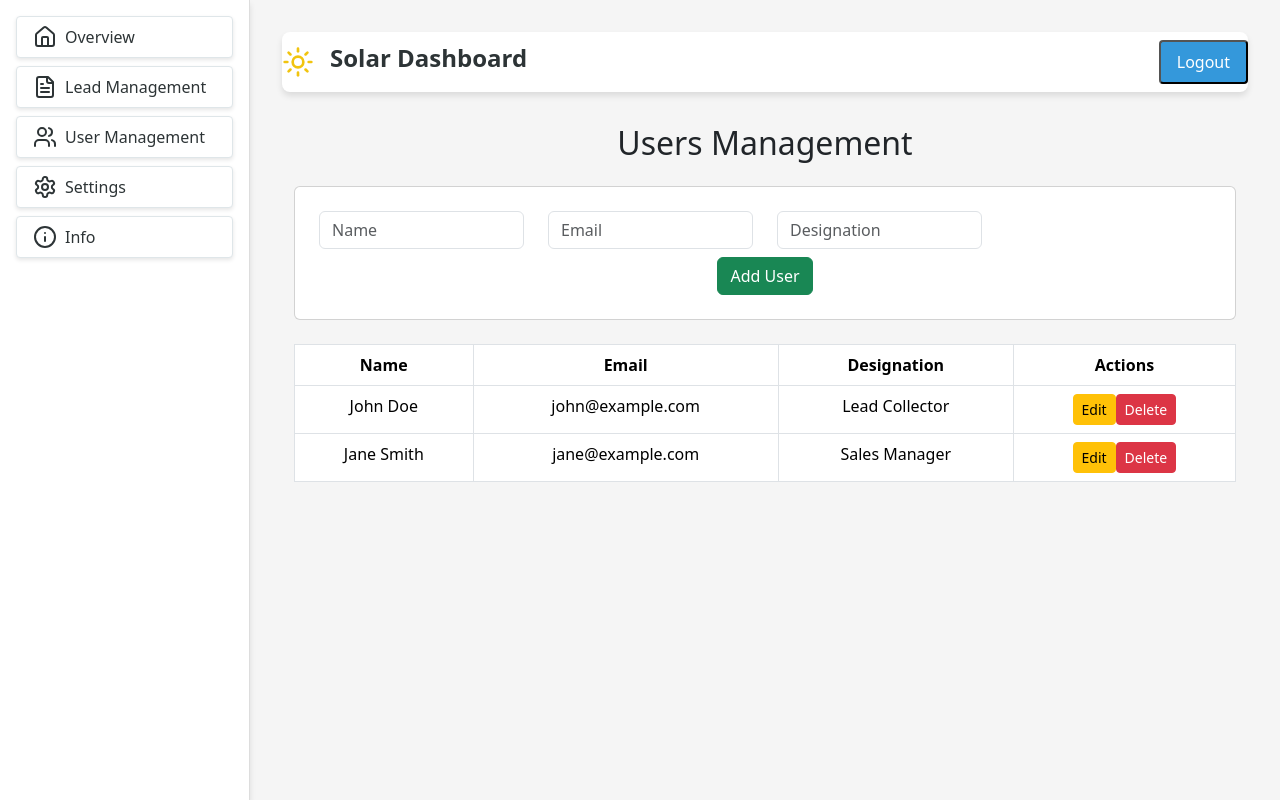
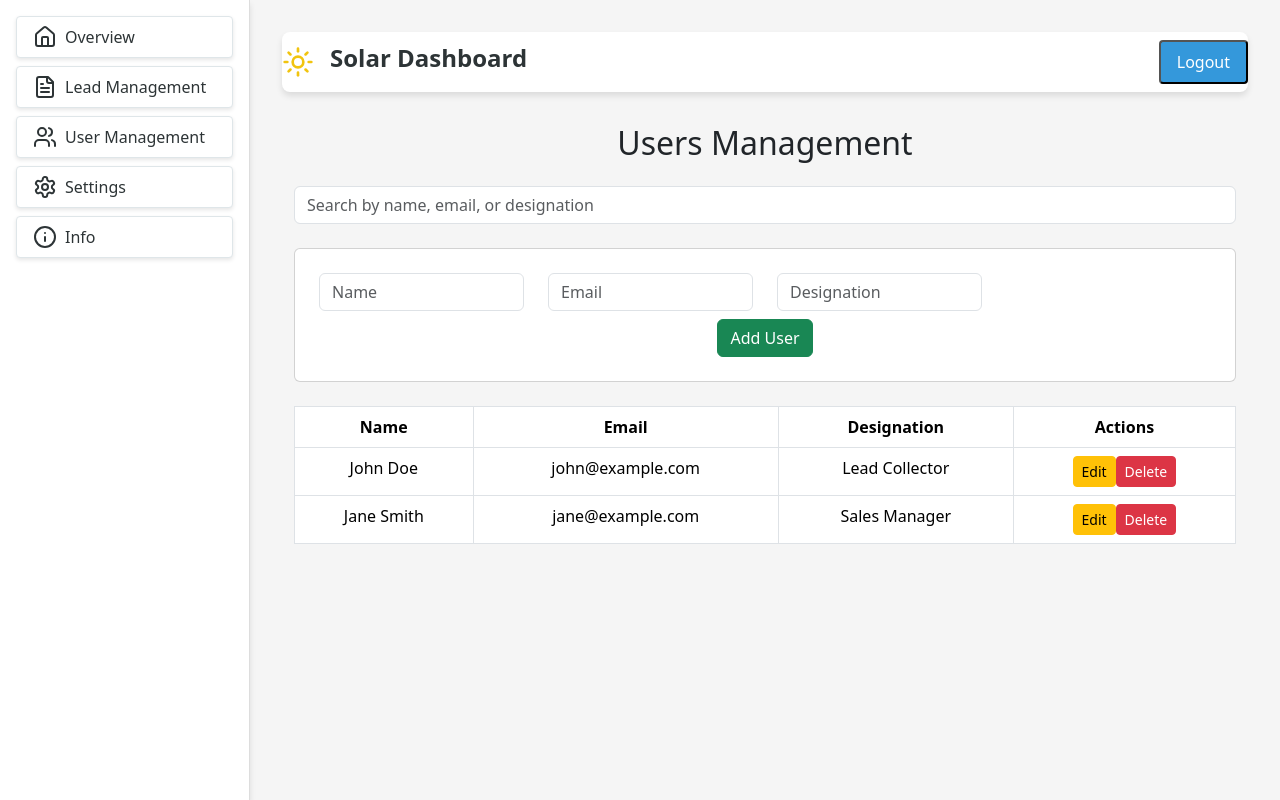
Before and after one commit to mali2927/Suniese-CRM, a React (Create React App) app: page /user in a window 1280 px wide. Built offline with nearby package versions, Linux system fonts and the light colour scheme.

Commit message:
serach bar in component users

```diff
--- a/src/Components/AdminComponents/Users.js
+++ b/src/Components/AdminComponents/Users.js
@@ -11,14 +11,12 @@ const Users = () => {
       name: "John Doe",
       email: "john@example.com",
       designation: "Lead Collector",
-
     },
     {
       id: 2,
       name: "Jane Smith",
       email: "jane@example.com",
       designation: "Sales Manager",
-
     },
   ];
 
@@ -27,9 +25,9 @@ const Users = () => {
     name: "",
     email: "",
     designation: "",
-
   });
   const [editingUser, setEditingUser] = useState(null);
+  const [searchTerm, setSearchTerm] = useState(""); // State for search term
 
   // Handle form change
   const handleChange = (e) => {
@@ -37,17 +35,17 @@ const Users = () => {
     setNewUser({ ...newUser, [name]: value });
   };
 
+  // Handle search change
+  const handleSearchChange = (e) => {
+    setSearchTerm(e.target.value);
+  };
+
   // Add new user
   const addUser = () => {
-    if (
-      newUser.name &&
-      newUser.email &&
-      newUser.designation
-
-    ) {
+    if (newUser.name && newUser.email && newUser.designation) {
       const id = users.length ? users[users.length - 1].id + 1 : 1;
       setUsers([...users, { id, ...newUser }]);
-      setNewUser({ name: "", email: "", designation: ""});
+      setNewUser({ name: "", email: "", designation: "" });
     }
   };
 
@@ -68,8 +66,15 @@ const Users = () => {
       users.map((user) => (user.id === editingUser.id ? newUser : user))
     );
     setEditingUser(null);
-    setNewUser({ name: "", email: "", designation: "", });
+    setNewUser({ name: "", email: "", designation: "" });
   };
+
+  // Filter users based on search term
+  const filteredUsers = users.filter((user) =>
+    user.name.toLowerCase().includes(searchTerm.toLowerCase()) ||
+    user.email.toLowerCase().includes(searchTerm.toLowerCase()) ||
+    user.designation.toLowerCase().includes(searchTerm.toLowerCase())
+  );
 
   return (
     <>
@@ -79,6 +84,17 @@ const Users = () => {
           <Navbar />
           <div className="container mt-4">
             <h2 className="mb-4">Users Management</h2>
+
+            {/* Search Bar */}
+            <div className="mb-4">
+              <input
+                type="text"
+                className="form-control"
+                placeholder="Search by name, email, or designation"
+                value={searchTerm}
+                onChange={handleSearchChange}
+              />
+            </div>
 
             {/* User Form */}
             <div className="card p-4 mb-4">
@@ -113,7 +129,6 @@ const Users = () => {
                     onChange={handleChange}
                   />
                 </div>
-
               </div>
               <div>
                 {editingUser ? (
@@ -135,17 +150,15 @@ const Users = () => {
                   <th>Name</th>
                   <th>Email</th>
                   <th>Designation</th>
-
                   <th>Actions</th>
                 </tr>
               </thead>
               <tbody>
-                {users.map((user) => (
+                {filteredUsers.map((user) => (
                   <tr key={user.id}>
                     <td>{user.name}</td>
                     <td>{user.email}</td>
                     <td>{user.designation}</td>
-
                     <td>
                       <button
                         className="btn btn-sm btn-warning mr-2"
```
